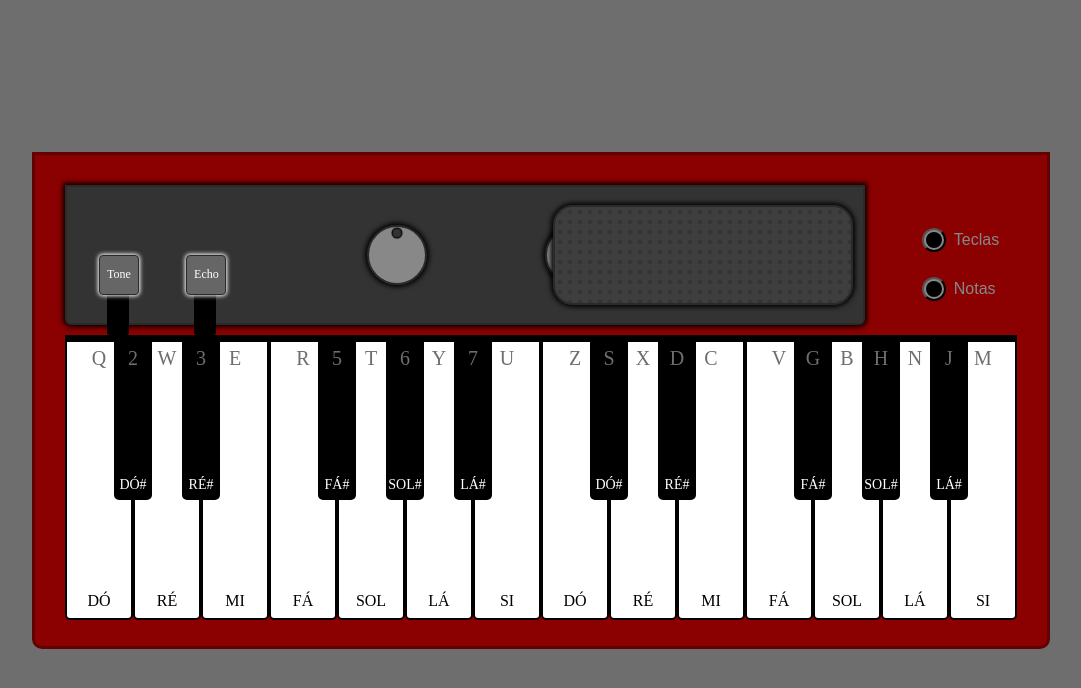
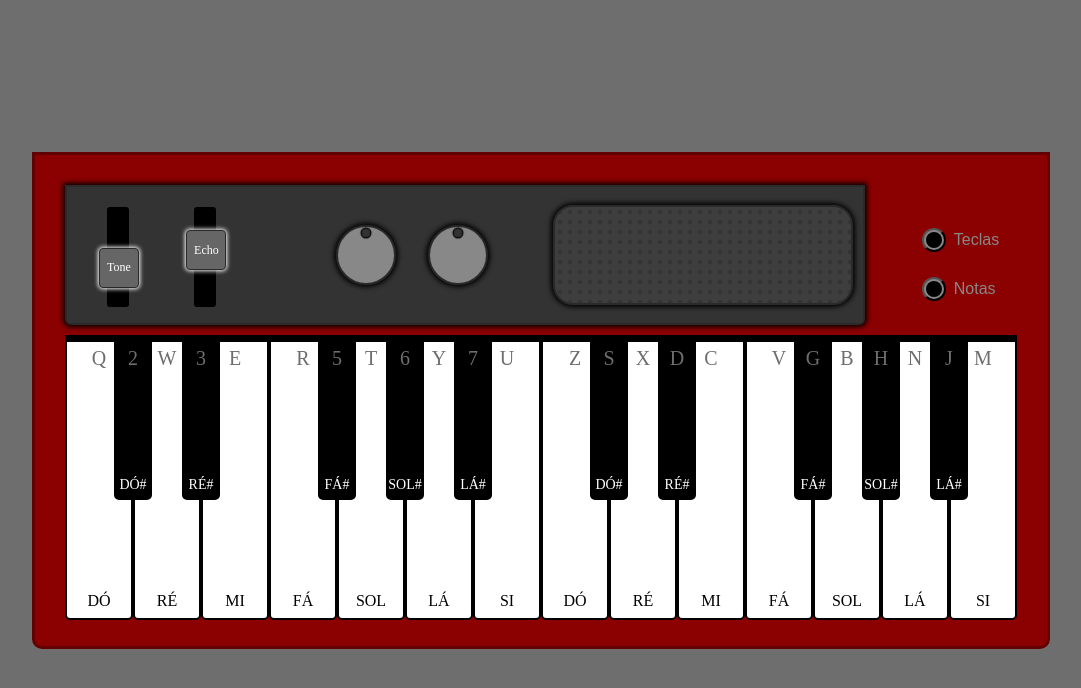
Before and after one commit to Marcia-Moreira/Portfolio_Proj_002-Teclado-Piano-RED, a website: page index.html in a window 1280 px wide. Shown: the whole page, without its empty margins (99-1180 px from the left). Drawn offline with Linux system fonts and the light colour scheme.

Commit message:
Update style.css
Alterações nas posições dos botões quadrados e redondos.

```diff
--- a/css/style.css
+++ b/css/style.css
@@ -10,6 +10,7 @@ body {
     align-items: center;
     justify-content: center;
     background-color: #6f6e6e;
+    touch-action:none;
 }
 .keyboard-container {
     padding: 30px 30px 26px;
@@ -194,10 +195,11 @@ body {
 /* Caixas de som TRILHO PRETO*/
 .speaker {
     width: 22px;
-    height: 80px;
+    height: 100px;
     background-color: black;
     border-radius: 3px;
     position: absolute;
+    top: 15%;
 }
 .left-speaker {
     left: 5%;
@@ -222,14 +224,15 @@ body {
 }
 .button-square.left {
     left: 4%;
+    top: 45%;
 }
 .button-square.right {
     left: 15%;
+    top: 32%;
 }
 /* Botões de controle */
 .control-buttons {
     display: flex;
-    gap: 30px;
 }
 .button-round {
     width: 60px;
@@ -242,10 +245,10 @@ body {
     position: relative;
 }
 .button-round.left {
-    left: 45%;
+    left: 30%;
 }
 .button-round.right {
-    right: 1%;
+    right: 5%;
 }
 .button-round::after {
     content: "";
```
